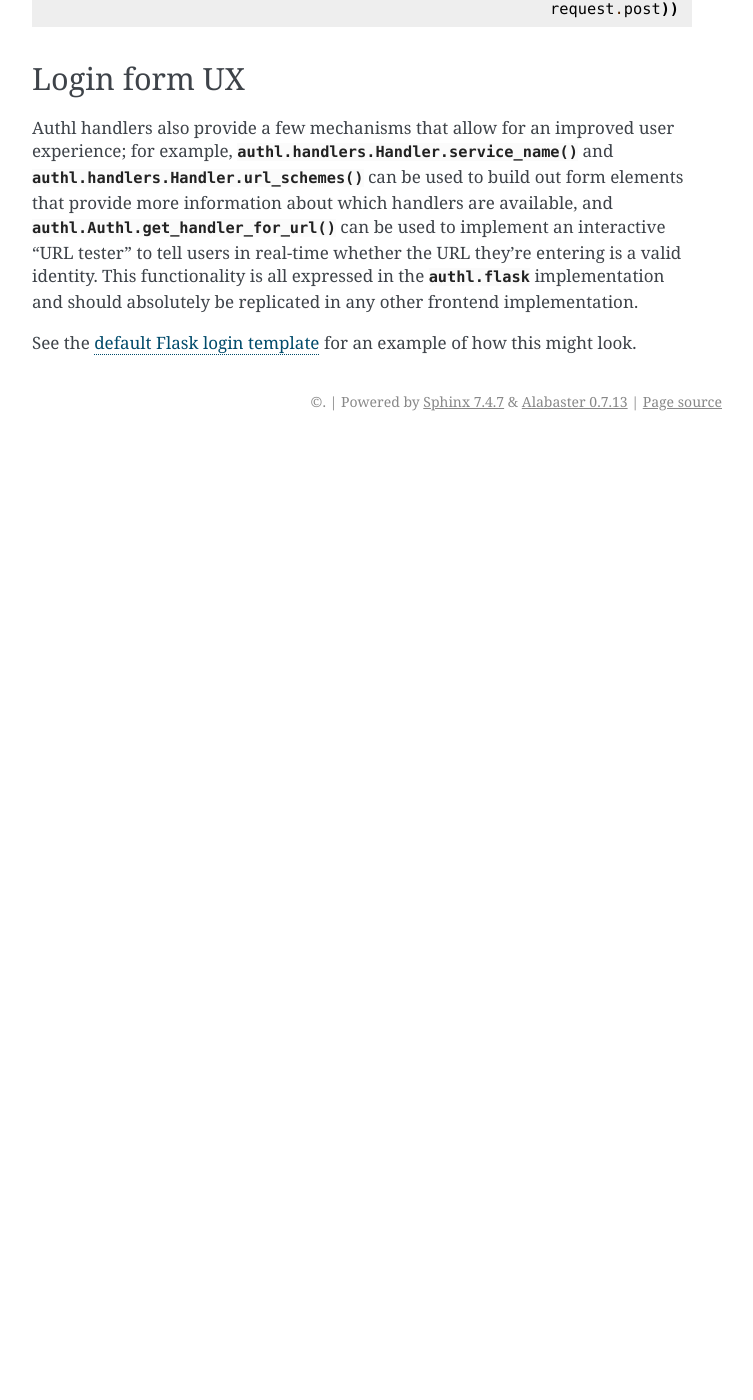
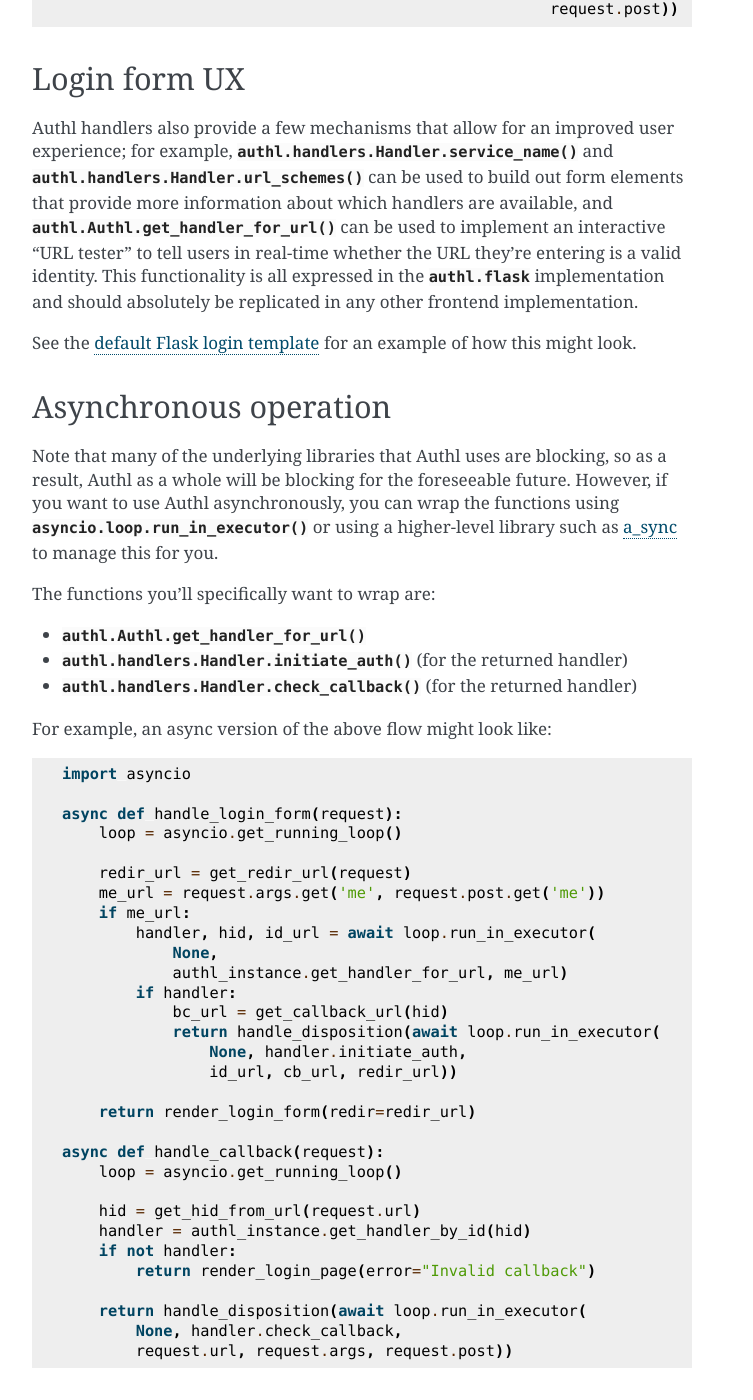
Before and after one commit to PlaidWeb/Authl, a Sphinx documentation site: the page built from docs/flow.rst, in a window 1280 px wide and 1400 px high, scrolled down 1790 px. Shown: the whole window, without its empty margins (388-1141 px from the left). Built offline with Sphinx 7.4.7, drawn with Linux system fonts in a browser that asks for light colours; before the commit the page ends 2231 px from its top, so only the background shows below that; some of the changed text lies outside the part shown.

Commit message:
Document asynchronous operation

```diff
--- a/docs/flow.rst
+++ b/docs/flow.rst
@@ -107,3 +107,53 @@ other frontend implementation.
 See the `default Flask login template
 <https://github.com/PlaidWeb/Authl/blob/main/authl/flask_templates/login.html>`_
 for an example of how this might look.
+
+Asynchronous operation
+----------------------
+
+Note that many of the underlying libraries that Authl uses are blocking, so as a
+result, Authl as a whole will be blocking for the foreseeable future. However,
+if you want to use Authl asynchronously, you can wrap the functions using
+:py:func:`asyncio.loop.run_in_executor` or using a higher-level library such as
+`a_sync <https://github.com/notion/a_sync>`_ to manage this for you.
+
+The functions you'll specifically want to wrap are:
+
+* :py:func:`authl.Authl.get_handler_for_url`
+* :py:func:`authl.handlers.Handler.initiate_auth` (for the returned handler)
+* :py:func:`authl.handlers.Handler.check_callback` (for the returned handler)
+
+For example, an async version of the above flow might look like:
+
+.. code-block:: python
+
+    import asyncio
+
+    async def handle_login_form(request):
+        loop = asyncio.get_running_loop()
+
+        redir_url = get_redir_url(request)
+        me_url = request.args.get('me', request.post.get('me'))
+        if me_url:
+            handler, hid, id_url = await loop.run_in_executor(
+                None,
+                authl_instance.get_handler_for_url, me_url)
+            if handler:
+                bc_url = get_callback_url(hid)
+                return handle_disposition(await loop.run_in_executor(
+                    None, handler.initiate_auth,
+                    id_url, cb_url, redir_url))
+
+        return render_login_form(redir=redir_url)
+
+    async def handle_callback(request):
+        loop = asyncio.get_running_loop()
+
+        hid = get_hid_from_url(request.url)
+        handler = authl_instance.get_handler_by_id(hid)
+        if not handler:
+            return render_login_page(error="Invalid callback")
+
+        return handle_disposition(await loop.run_in_executor(
+            None, handler.check_callback,
+            request.url, request.args, request.post))
```
